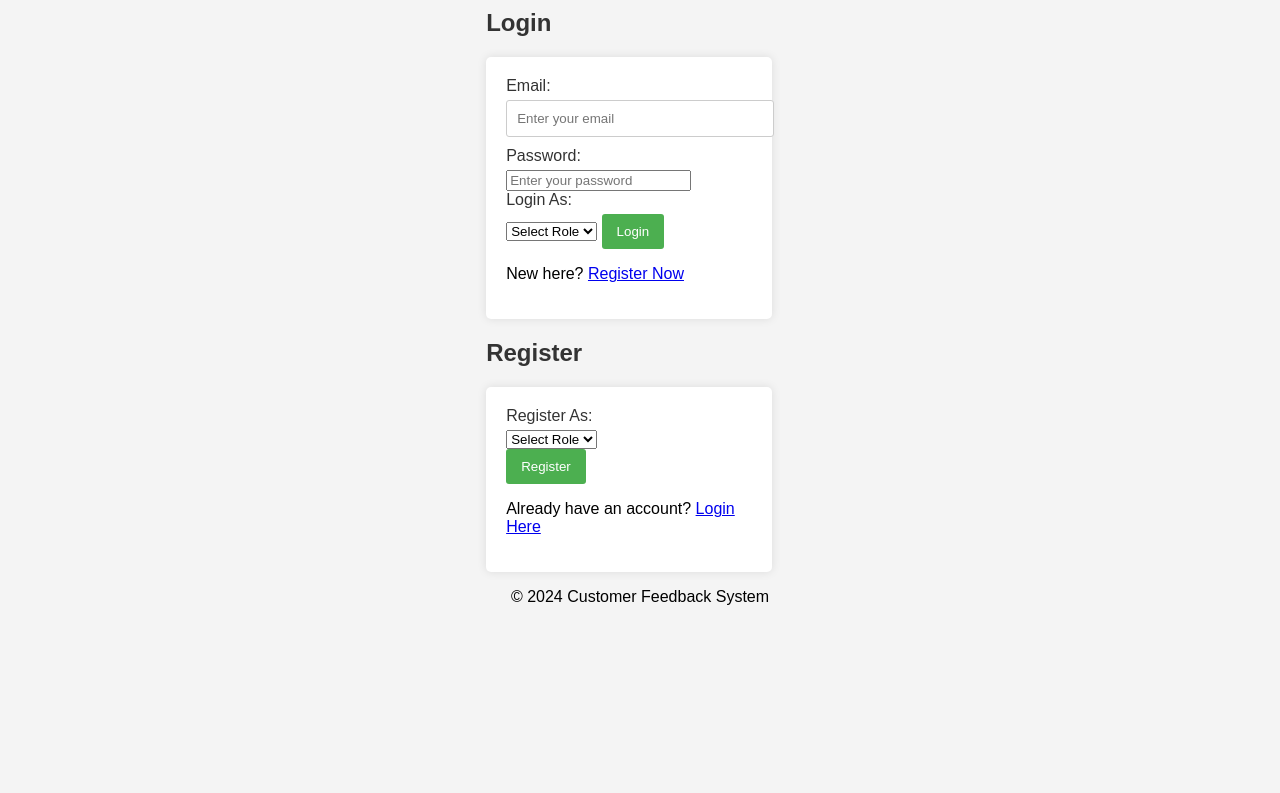
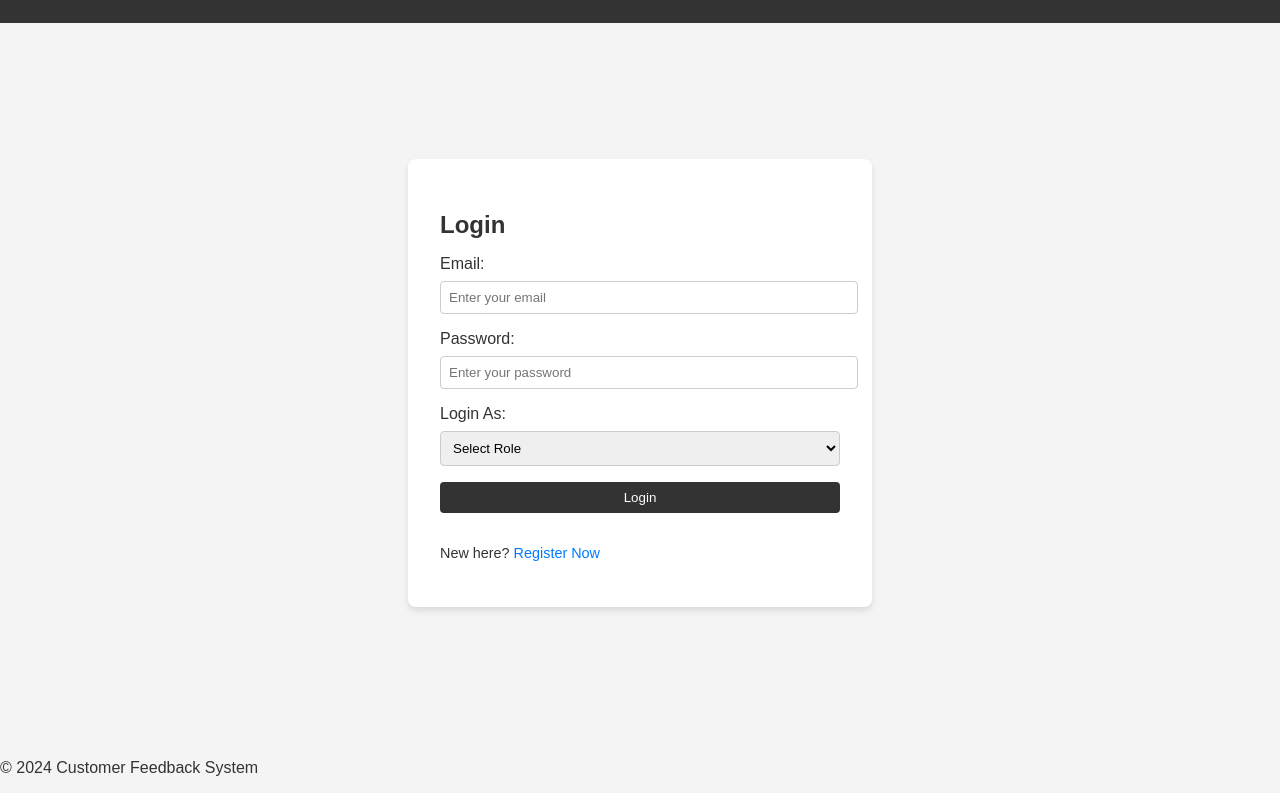
Before and after one commit to HardikTi13/GSOC, a plain HTML site: page login.html in a window 1280 px wide. Shown: the part 89-882 px from the top of the page. Before the commit the page ends 800 px from the top, so only its background shows below. Drawn offline with Linux system fonts and the light colour scheme.

Commit message:
Add files via upload

```diff
--- a/styles.css
+++ b/styles.css
@@ -1,81 +1,77 @@
 body {
     font-family: Arial, sans-serif;
-    background-color: #f4f4f4;
     margin: 0;
     padding: 0;
+    background: #f4f4f4;
+    color: #333;
+  }
+
+  header {
+    background: #333;
+    color: #fff;
+    padding: 1rem;
+    text-align: center;
+  }
+
+  main {
     display: flex;
-    flex-direction: column;
+    justify-content: center;
     align-items: center;
-    height: 100vh;
-}
+    height: 90vh;
+  }
 
-h1, h2 {
-    color: #333;
-    margin-top: 20px;
-}
+  .auth-container {
+    background: #fff;
+    padding: 2rem;
+    border-radius: 8px;
+    box-shadow: 0 4px 6px rgba(0, 0, 0, 0.1);
+    width: 400px;
+  }
 
-form {
-    background: #fff;
-    padding: 20px;
-    border-radius: 5px;
-    box-shadow: 0 0 10px rgba(0, 0, 0, 0.1);
-    width: 80%;
-    max-width: 600px;
-}
+  .auth-container.hidden {
+    display: none;
+  }
 
-label {
+  .auth-container h2 {
+    margin-bottom: 1rem;
+  }
+
+  .auth-container label {
     display: block;
-    margin-bottom: 5px;
-    color: #333;
-}
+    margin-bottom: 0.5rem;
+  }
 
-input[type="text"],
-input[type="email"],
-textarea {
+  .auth-container input,
+  .auth-container select,
+  .auth-container button {
     width: 100%;
-    padding: 10px;
-    margin-bottom: 10px;
+    padding: 0.5rem;
+    margin-bottom: 1rem;
     border: 1px solid #ccc;
-    border-radius: 3px;
-}
+    border-radius: 4px;
+  }
 
-textarea {
-    height: 150px;
-}
+  .auth-container button {
+    background: #333;
+    color: #fff;
+    border: none;
+    cursor: pointer;
+  }
 
-button {
-    background-color: #4CAF50;
-    color: white;
-    padding: 10px 15px;
-    border: none;
-    border-radius: 3px;
-    cursor: pointer;
-}
+  .auth-container button:hover {
+    background: #555;
+  }
 
-button:hover {
-    background-color: #45a049;
-}
+  .auth-container p {
+    margin-top: 1rem;
+    font-size: 0.9rem;
+  }
 
-table {
-    width: 80%;
-    max-width: 600px;
-    border-collapse: collapse;
-    margin-top: 20px;
-    border: solid 0px ;
-    box-shadow: 9px 10px 30px;
-}
+  .auth-container a {
+    color: #007bff;
+    text-decoration: none;
+  }
 
-#printTableBtn{
-    margin-top: 1rem;
-    width: 80%;
-}
-
-th, td {
-    padding: 10px;
-    text-align: left;
-    border-bottom: 1px solid #ddd;
-}
-
-th {
-    background-color: #f2f2f2;
-}
+  .auth-container a:hover {
+    text-decoration: underline;
+  }
```
